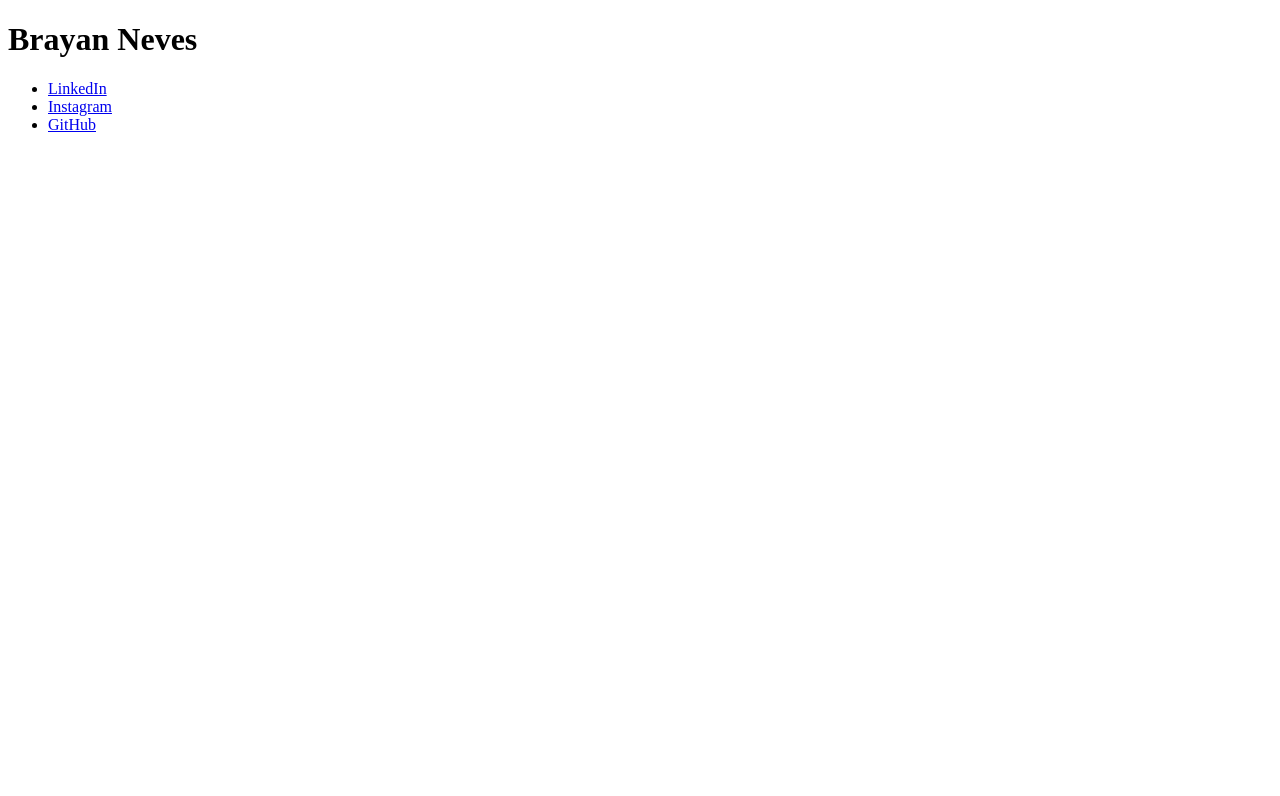
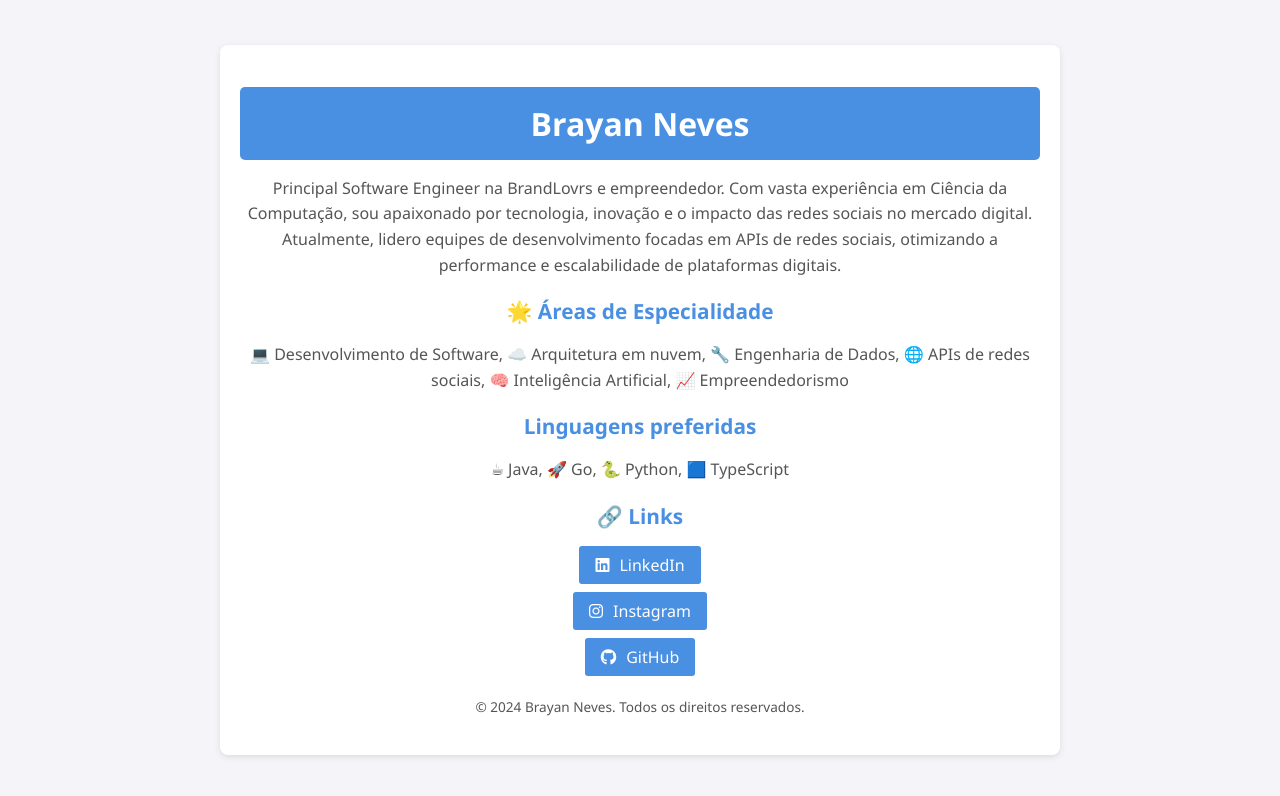
Before and after one commit to nevesb/nevesb, a plain HTML site: page index.html in a window 1280 px wide. Drawn offline with Linux system fonts and the light colour scheme.

Commit message:
chore: Update personal page with new content and styling

```diff
--- a/index.html
+++ b/index.html
@@ -3,14 +3,108 @@
 <head>
     <meta charset="UTF-8">
     <meta name="viewport" content="width=device-width, initial-scale=1.0">
-    <title>Brayan Neves - Links</title>
+    <title>Brayan Neves - Página Pessoal</title>
+    <!-- Link para o Font Awesome -->
+    <link rel="stylesheet" href="https://cdnjs.cloudflare.com/ajax/libs/font-awesome/6.0.0-beta3/css/all.min.css">
+    <style>
+        body {
+            font-family: 'Segoe UI', Tahoma, Geneva, Verdana, sans-serif;
+            background-color: #f4f4f9;
+            margin: 0;
+            padding: 0;
+            display: flex;
+            justify-content: center;
+            align-items: center;
+            height: 100vh;
+        }
+
+        .container {
+            max-width: 800px;
+            text-align: center;
+            background-color: #fff;
+            padding: 20px;
+            border-radius: 8px;
+            box-shadow: 0 2px 6px rgba(0, 0, 0, 0.1);
+        }
+
+        h1 {
+            font-size: 2em;
+            margin-bottom: 0.5em;
+            color: #fff;
+            background-color: #4a90e2;
+            padding: 15px;
+            border-radius: 5px;
+        }
+
+        p {
+            font-size: 1em;
+            margin-bottom: 1.2em;
+            color: #555;
+            line-height: 1.6;
+        }
+
+        h2 {
+            font-size: 1.3em;
+            margin-bottom: 0.8em;
+            color: #4a90e2;
+        }
+
+        ul {
+            list-style: none;
+            padding: 0;
+        }
+
+        ul li {
+            margin: 0.5em 0;
+        }
+
+        a {
+            text-decoration: none;
+            color: #fff;
+            background-color: #4a90e2;
+            padding: 8px 16px;
+            border-radius: 3px;
+            font-size: 1em;
+            transition: background-color 0.3s ease;
+            display: inline-block;
+        }
+
+        a:hover {
+            background-color: #357ABD;
+        }
+
+        .footer {
+            margin-top: 20px;
+            font-size: 0.85em;
+            color: #999;
+        }
+
+        .social-icons {
+            margin-right: 10px;
+        }
+    </style>
 </head>
 <body>
-    <h1>Brayan Neves</h1>
-    <ul>
-        <li><a href="https://www.linkedin.com/in/brayanneves/" target="_blank">LinkedIn</a></li>
-        <li><a href="https://www.instagram.com/brayanneves/" target="_blank">Instagram</a></li>
-        <li><a href="https://github.com/nevesb" target="_blank">GitHub</a></li>
-    </ul>
+    <div class="container">
+        <h1>Brayan Neves</h1>
+        <p>Principal Software Engineer na BrandLovrs e empreendedor. Com vasta experiência em Ciência da Computação, sou apaixonado por tecnologia, inovação e o impacto das redes sociais no mercado digital. Atualmente, lidero equipes de desenvolvimento focadas em APIs de redes sociais, otimizando a performance e escalabilidade de plataformas digitais.</p>
+
+        <h2>🌟 Áreas de Especialidade</h2>
+        <p>💻 Desenvolvimento de Software, ☁️ Arquitetura em nuvem, 🔧 Engenharia de Dados, 🌐 APIs de redes sociais, 🧠 Inteligência Artificial, 📈 Empreendedorismo</p>
+
+        <h2>Linguagens preferidas</h2>
+        <p>☕ Java, 🚀 Go, 🐍 Python, 🟦 TypeScript</p>
+
+        <h2>🔗 Links</h2>
+        <ul>
+            <li><a href="https://www.linkedin.com/in/brayanneves/" target="_blank"><i class="fab fa-linkedin social-icons"></i>LinkedIn</a></li>
+            <li><a href="https://www.instagram.com/brayanneves/" target="_blank"><i class="fab fa-instagram social-icons"></i>Instagram</a></li>
+            <li><a href="https://github.com/nevesb" target="_blank"><i class="fab fa-github social-icons"></i>GitHub</a></li>
+        </ul>
+
+        <div class="footer">
+            <p>&copy; 2024 Brayan Neves. Todos os direitos reservados.</p>
+        </div>
+    </div>
 </body>
 </html>
```
Also changed, not shown: 1 other file.
